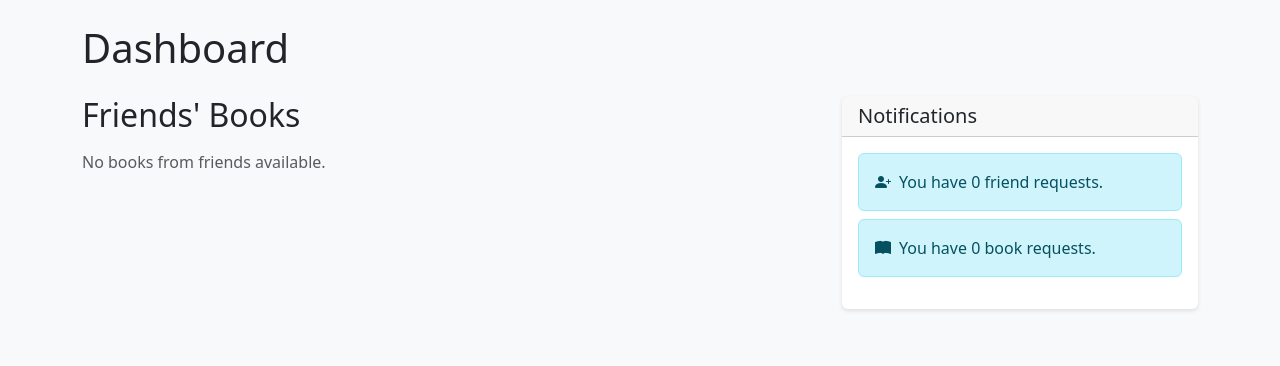
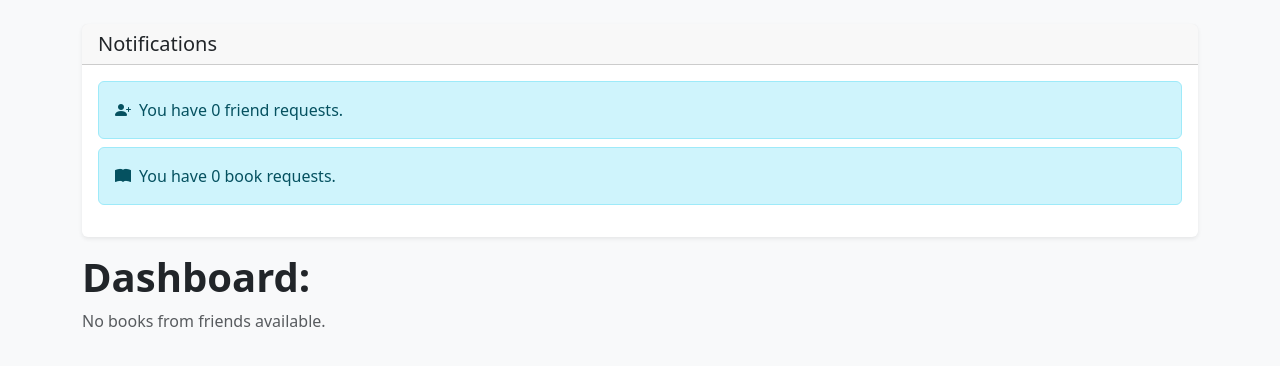
Before and after one commit to sh-sanu/BookFriend, a Django app: page /dashboard/ in a window 1280 px wide. Shown: the part 62-428 px from the top of the page. Run offline with Django 5.2, Linux system fonts and the light colour scheme; a user stored in the database is signed in; data comes from the database, SQL or seed files in the repository; both versions use the stored data as it was after the commit.

Commit message:
Ui improve

```diff
--- a/templates/core/dashboard.html
+++ b/templates/core/dashboard.html
@@ -1,74 +1,133 @@
 {% extends 'core/base.html' %}
 
 {% block content %}
+<style>
+  /* Custom Styles for the Modern Dashboard */
+  .card-hover {
+      transition: transform 0.2s ease, box-shadow 0.2s ease;
+  }
+  .card-hover:hover {
+      transform: translateY(-5px);
+      box-shadow: 0 8px 16px rgba(0,0,0,0.2);
+  }
+  /* Larger book cover with fixed height */
+  .book-thumbnail {
+      position: relative;
+  }
+  .book-thumbnail img {
+      object-fit: cover;
+      width: 100%;
+      height: 250px;  /* Bigger cover height */
+      border-top-left-radius: 0.25rem;
+      border-top-right-radius: 0.25rem;
+  }
+  /* Rating button on top of the book cover */
+  .rating-button {
+      position: absolute;
+      top: 10px;
+      right: 10px;
+      z-index: 10;
+      background: rgb(255, 208, 0);
+      color: rgb(0, 0, 0);
+      border: none;
+      padding: 5px 8px;
+      border-radius: 0.25rem;
+      font-size: 0.8rem;
+      display: flex;
+      align-items: center;
+  }
+  .rating-button i {
+      margin-right: 1px;
+  }
+  /* Prominent book title styling */
+  .book-title {
+      font-size: 1.25rem;
+      font-weight: bold;
+      margin-top: 0.5rem;
+      color: #333;
+  }
+  /* For mobile, force notifications to appear on top */
+  @media (max-width: 767.98px) {
+      .order-mobile-first {
+          order: -1;
+      }
+  }
+</style>
+
 <div class="container my-4">
-    <h1 class="mb-4">Dashboard</h1>
-    <div class="row">
-        <!-- Friends' Books Section -->
-        <div class="col-lg-8">
-            <h2 class="mb-3">Friends' Books</h2>
+    <!-- Notifications Section (Always on top in mobile view) -->
+    <div class="row order-mobile-first mb-3">
+        <div class="col-12">
+            <div class="card shadow-sm">
+                <div class="card-header">
+                    <h2 class="h5 mb-0">Notifications</h2>
+                </div>
+                <div class="card-body">
+                    <a href="{% url 'core:friend_requests' %}" class="alert alert-info d-flex align-items-center mb-2 text-decoration-none">
+                        <i class="bi bi-person-plus-fill me-2"></i>
+                        <span>You have {{ friend_requests }} friend request{{ friend_requests|pluralize }}.</span>
+                    </a>
+                    <a href="{% url 'core:book_requests' %}" class="alert alert-info d-flex align-items-center text-decoration-none">
+                        <i class="bi bi-book-fill me-2"></i>
+                        <span>You have {{ book_requests }} book request{{ book_requests|pluralize }}.</span>
+                    </a>
+                </div>
+            </div>
+        </div>
+    </div>
+
+    <h1><strong>Dashboard:</strong></h1>
+    <!-- Books Section inside a centered container -->
     <div class="row">
         {% for book in friend_books %}
-                    <div class="col-sm-6 col-md-4 mb-4">
-                        <div class="card h-100 d-flex flex-column">
+            <div class="col-12 col-sm-6 col-md-4 col-lg-3 mb-4">
+                <div class="card card-hover shadow-sm h-100">
                     <!-- Book Cover -->
+                    <div class="book-thumbnail">
                         <a href="{% url 'core:book_detail' book.id %}">
-                                <img
-                                    src="{{ book.cover_image.url }}"
-                                    class="card-img-top img-fluid"
-                                    alt="{{ book.title }}"
-                                    style="height: 300px; object-fit: cover;"
-                                >
+                            <img src="{{ book.cover_image.url }}" alt="{{ book.title }}">
                         </a>
+                        <!-- Rating Button on top of the cover with dynamic stars -->
+                        <a href="{% url 'core:book_ratings' book.id %}" class="rating-button">
+                            {% for i in '12345' %}
+                                {% if book.average_rating|floatformat:1 > forloop.counter0 %}
+                                    <i class="bi bi-star-fill"></i>
+                                {% else %}
+                                    <i class="bi bi-star"></i>
+                                {% endif %}
+                            {% endfor %}
+                            <span class="ms-1">({{ book.total_ratings }})</span>
+                        </a>
+                    </div>
                     <!-- Card Body -->
-                            <div class="card-body d-flex flex-column">
-                                <h5 class="card-title mb-2">
-                                    <a href="{% url 'core:book_detail' book.id %}" class="text-decoration-none">
+                    <div class="card-body">
+                        <!-- Book Title moved out of cover area -->
+                        <div class="book-title">
+                            <a href="{% url 'core:book_detail' book.id %}" class="text-dark text-decoration-none">
                                 {{ book.title }}
                             </a>
-                                </h5>
-                                <p class="card-text mb-3">
-                                    Owner:
-                                    <a href="{% url 'core:profile' book.owner.username %}">
+                        </div>
+                        <!-- Owner Information -->
+                        <p class="card-text small text-muted">
+                            Author: {{ book.author|default:"Unknown Author" }}
+                        </a><br>
+                        Shared By: <a href="{% url 'core:profile' book.owner.username %}" class="text-muted">
                                 {{ book.owner.username }}
                         </a>
                         </p>
-
-                                <!-- Action Buttons -->
-                                <div class="btn-group mb-3" role="group">
-                                    <a href="{% url 'core:book_like' book.id %}" class="btn btn-sm btn-success" title="Like">
-                                        <i class="bi bi-hand-thumbs-up"></i>
+                        <!-- Action Buttons with wider layout -->
+                        <div class="d-flex gap-2 mb-2">
+                            <a href="{% url 'core:book_like' book.id %}" class="btn btn-outline-success btn-sm flex-fill">
+                                <i class="bi bi-hand-thumbs-up"></i> {{ book.likes }}
                             </a>
-                                    <a href="{% url 'core:book_dislike' book.id %}" class="btn btn-sm btn-warning" title="Dislike">
-                                        <i class="bi bi-hand-thumbs-down"></i>
-                                    </a>
-                                    <a href="{% url 'core:book_ratings' book.id %}" class="btn btn-sm btn-info">
-                                        View Ratings
-                                    </a>
-                                    <a href="{% url 'core:book_request' book.id %}" class="btn btn-sm btn-primary">
-                                        Request Book
-                                    </a>
-                                    <a href="{% url 'core:library' book.owner.username %}" class="btn btn-sm btn-secondary">
-                                        View Full Library
+                            <a href="{% url 'core:book_dislike' book.id %}" class="btn btn-outline-warning btn-sm flex-fill">
+                                <i class="bi bi-hand-thumbs-down"></i> {{ book.dislikes }}
                             </a>
                         </div>
-
-                                <!-- Likes/Dislikes and Rating -->
-                                <p class="card-text mb-1">
-                                    <i class="bi bi-hand-thumbs-up"></i> {{ book.likes }}
-                                    <i class="bi bi-hand-thumbs-down ms-3"></i> {{ book.dislikes }}
-                                </p>
-                                <p class="card-text mb-0">
-                                    Rating:
-                                    {% for i in '*****' %}
-                                        {% if book.average_rating > forloop.counter0 %}
-                                            <i class="bi bi-star-fill text-warning"></i>
-                                        {% else %}
-                                            <i class="bi bi-star text-warning"></i>
-                                        {% endif %}
-                                    {% endfor %}
-                                    ({{ book.total_ratings }} ratings)
-                                </p>
+                        <!-- Full-width Request Button -->
+                        <a href="{% url 'core:book_request' book.id %}" class="btn btn-primary btn-sm w-100">
+                            <i class="bi bi-book"></i> Request Book
+                        </a>
                     </div>
                 </div>
             </div>
@@ -79,25 +138,4 @@
         {% endfor %}
     </div>
 </div>
-
-        <!-- Notifications Section -->
-        <div class="col-lg-4">
-            <div class="card mb-4">
-                <div class="card-header">
-                    <h2 class="h5 mb-0">Notifications</h2>
-                </div>
-                <div class="card-body">
-                    <div class="alert alert-info d-flex align-items-center mb-2" role="alert">
-                        <i class="bi bi-person-plus-fill me-2"></i>
-                        <span>You have {{ friend_requests }} friend request{{ friend_requests|pluralize }}.</span>
-                    </div>
-                    <div class="alert alert-info d-flex align-items-center" role="alert">
-                        <i class="bi bi-book-fill me-2"></i>
-                        <span>You have {{ book_requests }} book request{{ book_requests|pluralize }}.</span>
-                    </div>
-                </div>
-            </div>
-        </div>
-    </div>
-</div>
 {% endblock %}
```
Also changed, not shown: db.sqlite3. Lines whose indentation alone changed are shown as unchanged.
